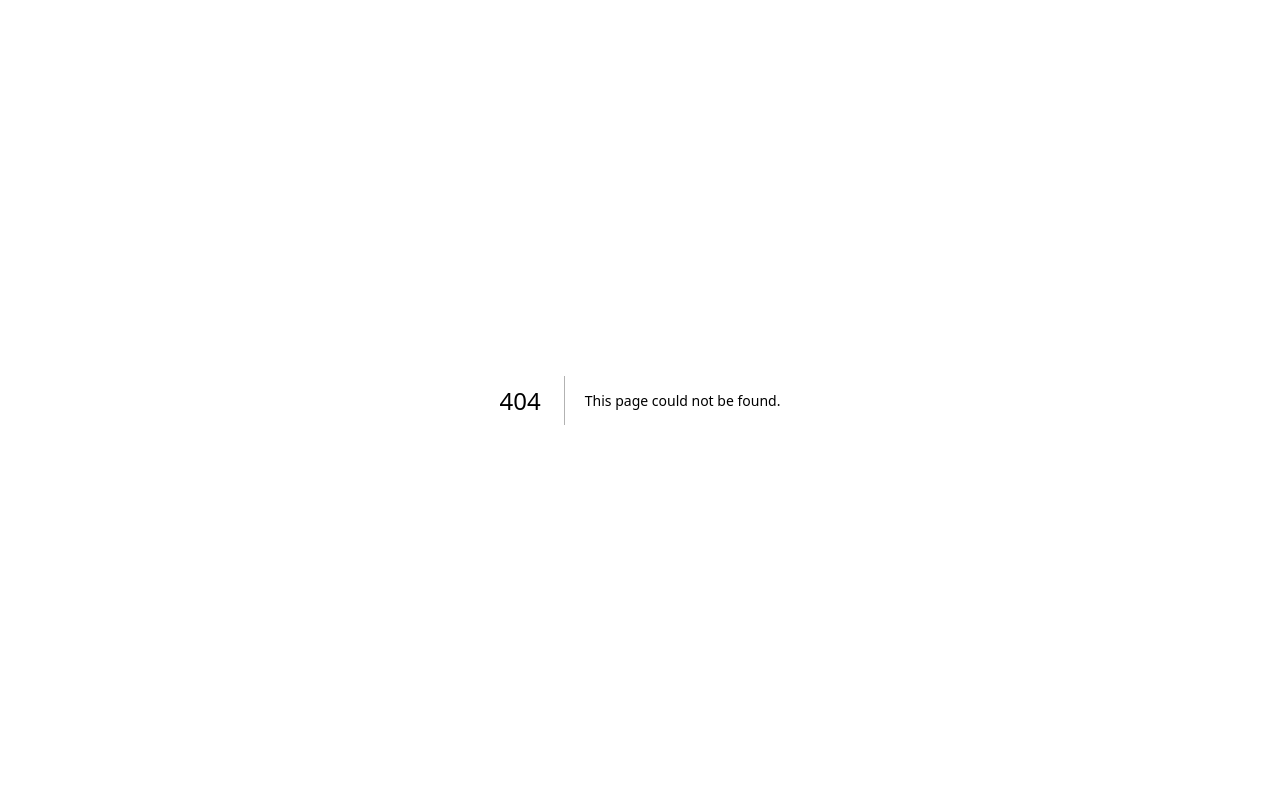
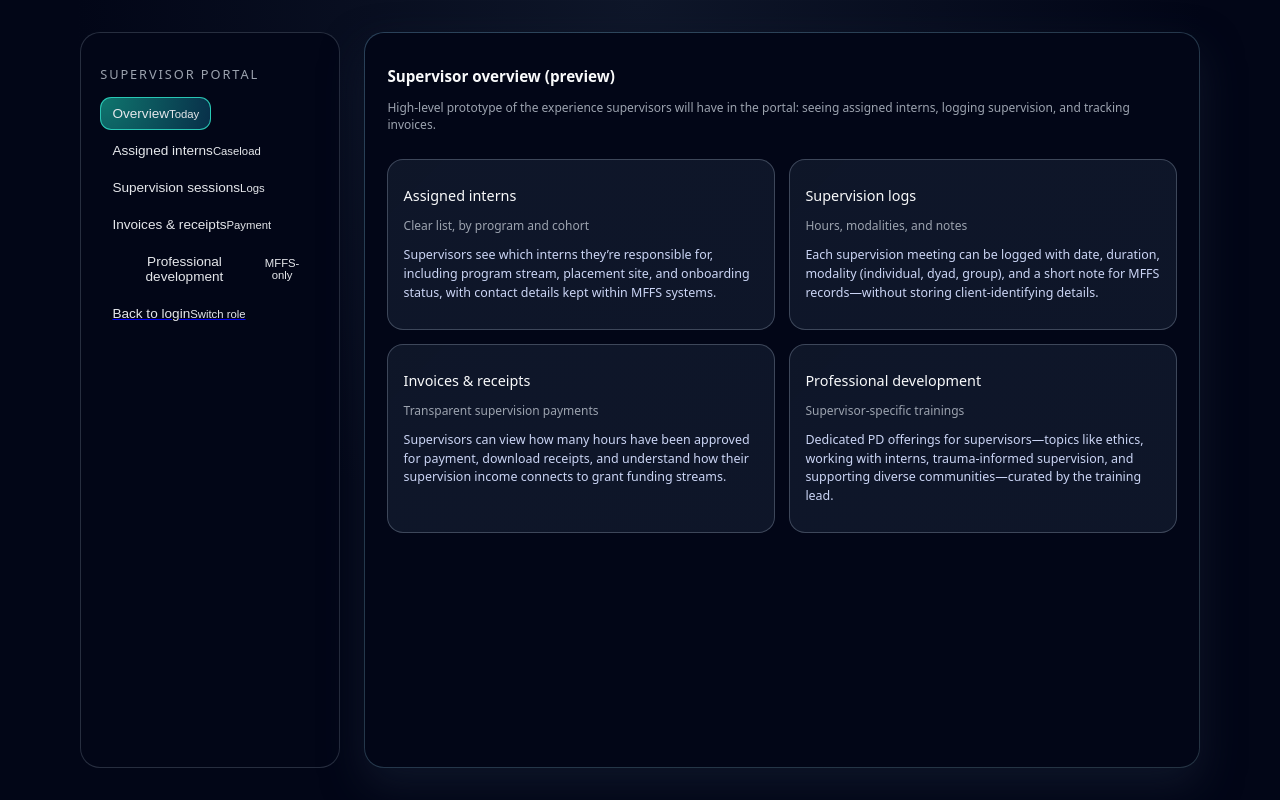
Before and after one commit to sraelcohen-sudo/mffs-portal, a Next.js app: page /supervisor in a window 1280 px wide. Before the commit this address had no page. Built offline with nearby package versions, Linux system fonts and the light colour scheme.

Commit message:
Supervisor and Executive Pages.jsx

```diff
--- /dev/null
+++ b/app/supervisor/page.jsx
@@ -0,0 +1,118 @@
+import Link from "next/link";
+
+export default function SupervisorDashboard() {
+  return (
+    <main className="main-shell">
+      <div className="main-shell-inner main-shell-inner--with-sidebar">
+        {/* Sidebar */}
+        <aside className="sidebar">
+          <p className="sidebar-title">Supervisor portal</p>
+
+          <button className="sidebar-link sidebar-link--active" type="button">
+            <span>Overview</span>
+            <small>Today</small>
+          </button>
+
+          <button className="sidebar-link" type="button">
+            <span>Assigned interns</span>
+            <small>Caseload</small>
+          </button>
+
+          <button className="sidebar-link" type="button">
+            <span>Supervision sessions</span>
+            <small>Logs</small>
+          </button>
+
+          <button className="sidebar-link" type="button">
+            <span>Invoices & receipts</span>
+            <small>Payment</small>
+          </button>
+
+          <button className="sidebar-link" type="button">
+            <span>Professional development</span>
+            <small>MFFS-only</small>
+          </button>
+
+          <Link href="/login">
+            <button className="sidebar-link" type="button">
+              <span>Back to login</span>
+              <small>Switch role</small>
+            </button>
+          </Link>
+        </aside>
+
+        {/* Main content */}
+        <section className="card" style={{ padding: "1.3rem 1.4rem" }}>
+          <header className="section-header">
+            <div>
+              <h1 className="section-title">Supervisor overview (preview)</h1>
+              <p className="section-subtitle">
+                High-level prototype of the experience supervisors will have in the
+                portal: seeing assigned interns, logging supervision, and tracking
+                invoices.
+              </p>
+            </div>
+          </header>
+
+          <div className="card-grid">
+            <MiniCard
+              title="Assigned interns"
+              subtitle="Clear list, by program and cohort"
+              body="Supervisors see which interns they’re responsible for, including program stream, placement site, and onboarding status, with contact details kept within MFFS systems."
+            />
+            <MiniCard
+              title="Supervision logs"
+              subtitle="Hours, modalities, and notes"
+              body="Each supervision meeting can be logged with date, duration, modality (individual, dyad, group), and a short note for MFFS records—without storing client-identifying details."
+            />
+            <MiniCard
+              title="Invoices & receipts"
+              subtitle="Transparent supervision payments"
+              body="Supervisors can view how many hours have been approved for payment, download receipts, and understand how their supervision income connects to grant funding streams."
+            />
+            <MiniCard
+              title="Professional development"
+              subtitle="Supervisor-specific trainings"
+              body="Dedicated PD offerings for supervisors—topics like ethics, working with interns, trauma-informed supervision, and supporting diverse communities—curated by the training lead."
+            />
+          </div>
+        </section>
+      </div>
+    </main>
+  );
+}
+
+function MiniCard({ title, subtitle, body }) {
+  return (
+    <div className="card-soft" style={{ padding: "0.85rem 0.95rem" }}>
+      <h2
+        style={{
+          fontSize: "0.9rem",
+          fontWeight: 500,
+          marginBottom: "0.15rem",
+          color: "#f9fafb"
+        }}
+      >
+        {title}
+      </h2>
+      <p
+        style={{
+          fontSize: "0.75rem",
+          color: "#9ca3af",
+          marginBottom: "0.45rem"
+        }}
+      >
+        {subtitle}
+      </p>
+      <p
+        style={{
+          fontSize: "0.78rem",
+          color: "#cbd5f5",
+          lineHeight: 1.5
+        }}
+      >
+        {body}
+      </p>
+    </div>
+  );
+}
```
Also changed, not shown: app/executive/page.jsx (added, +117 -0 lines).
